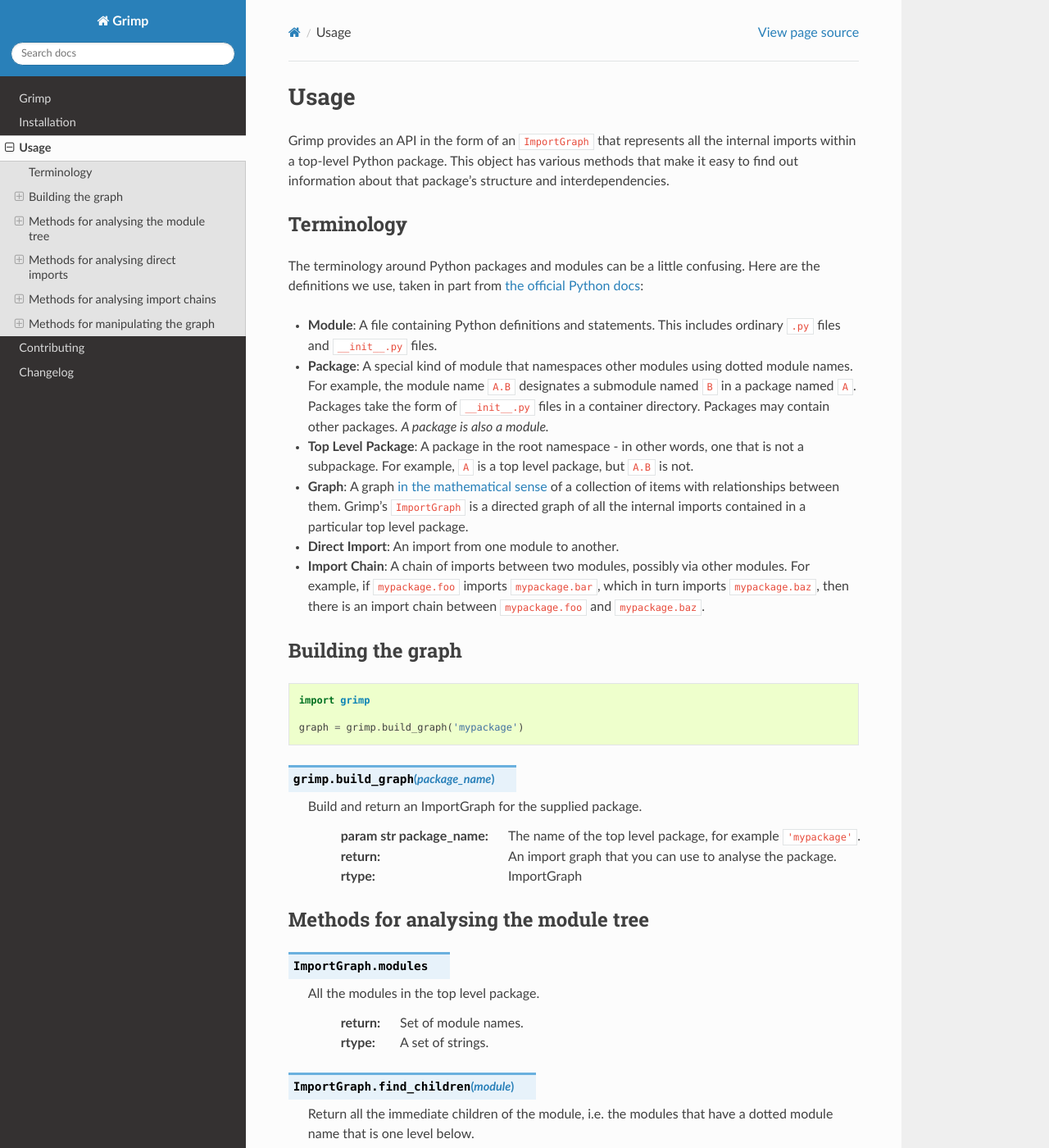
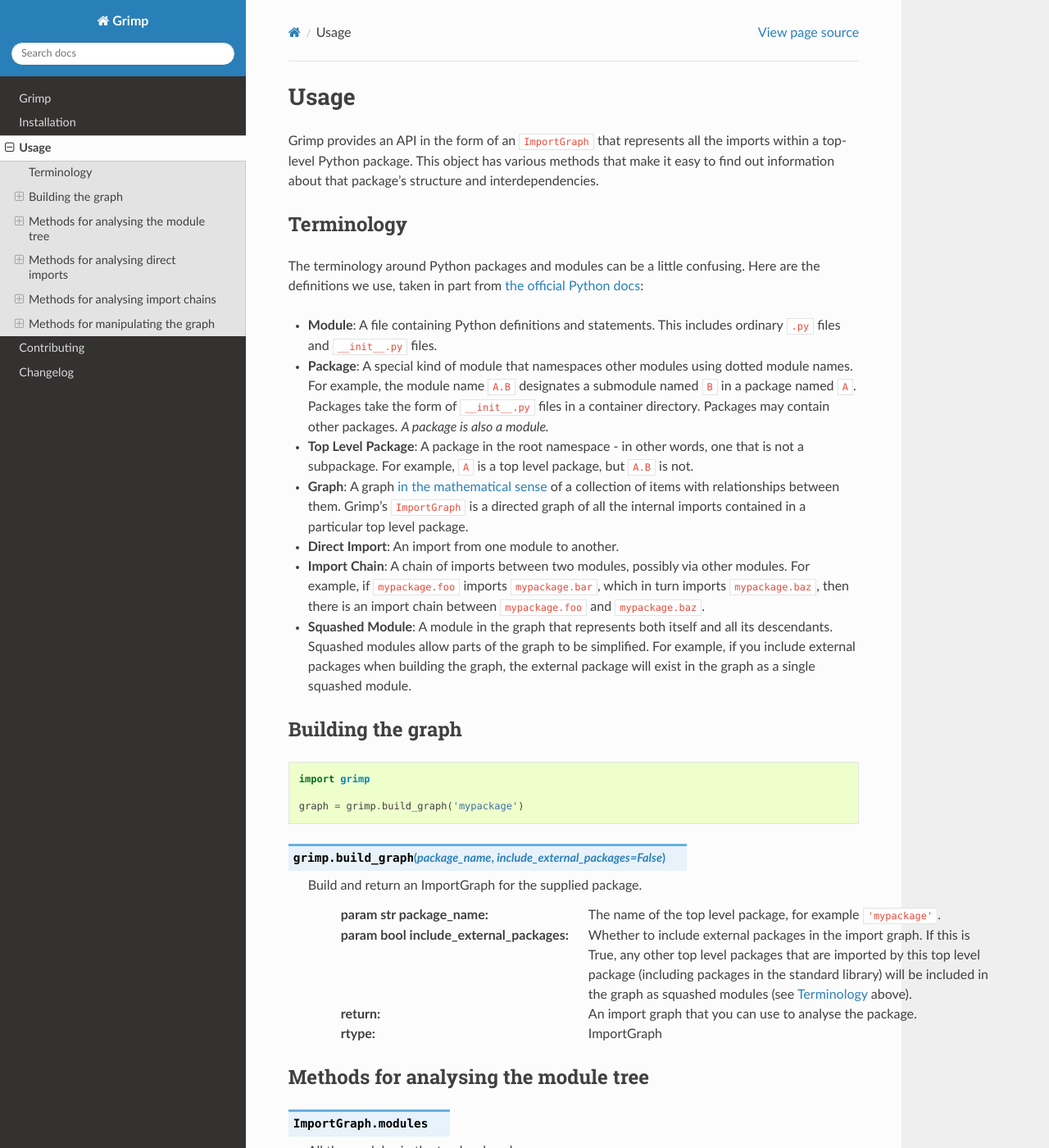
Before and after one commit to seddonym/grimp, a Sphinx documentation site: the page built from docs/usage.rst, in a window 1280 px wide and 1400 px high. Shown: the whole window at 82% size. Built offline with Sphinx 7.4.7 and the Read the Docs theme 2.0.0, drawn with Linux system fonts in a browser that asks for light colours; some of the changed text lies outside the part shown.

Commit message:
Documentation for external packages

```diff
--- a/docs/usage.rst
+++ b/docs/usage.rst
@@ -2,7 +2,7 @@
 Usage
 =====
 
-Grimp provides an API in the form of an ``ImportGraph`` that represents all the internal imports within a
+Grimp provides an API in the form of an ``ImportGraph`` that represents all the imports within a
 top-level Python package. This object has various methods that make it easy to find out information about
 that package's structure and interdependencies.
 
@@ -25,6 +25,9 @@ taken in part from `the official Python docs`_:
 - **Import Chain**: A chain of imports between two modules, possibly via other modules. For example, if
   ``mypackage.foo`` imports ``mypackage.bar``, which in turn imports ``mypackage.baz``, then there is an import chain
   between ``mypackage.foo`` and ``mypackage.baz``.
+- **Squashed Module**: A module in the graph that represents both itself and all its descendants. Squashed
+  modules allow parts of the graph to be simplified. For example, if you include external packages when building
+  the graph, the external package will exist in the graph as a single squashed module.
 
 .. _the official Python docs: https://docs.python.org/3/tutorial/modules.html
 .. _in the mathematical sense: https://en.wikipedia.org/wiki/Graph_(discrete_mathematics)
@@ -39,11 +42,14 @@ Building the graph
 
     graph = grimp.build_graph('mypackage')
 
-.. py:function:: grimp.build_graph(package_name)
+.. py:function:: grimp.build_graph(package_name, include_external_packages=False)
 
    Build and return an ImportGraph for the supplied package.
 
     :param str package_name: The name of the top level package, for example ``'mypackage'``.
+    :param bool include_external_packages: Whether to include external packages in the import graph. If this is True,
+        any other top level packages that are imported by this top level package (including packages in the
+        standard library) will be included in the graph as squashed modules (see `Terminology`_ above).
     :return: An import graph that you can use to analyse the package.
     :rtype: ImportGraph
 
@@ -178,11 +184,12 @@ Methods for analysing import chains
 Methods for manipulating the graph
 ----------------------------------
 
-.. py:function:: ImportGraph.add_module(module)
+.. py:function:: ImportGraph.add_module(module, is_squashed=False)
 
     Add a module to the graph.
 
     :param str module: The name of a module, for example ``'mypackage.foo'``.
+    :param bool is_squashed: If True, the module should be treated as a 'squashed module' (see `Terminology`_ above).
     :return: None
 
 .. py:function:: ImportGraph.add_import(importer, imported, line_number=None, line_contents=None)
--- a/setup.py
+++ b/setup.py
@@ -23,7 +23,7 @@ setup(
     name='grimp',
     version='1.0b5',
     license='BSD 2-Clause License',
-    description="Builds a graph of a Python project's internal dependencies.",
+    description="Builds a graph of a Python project's internal and external dependencies.",
     long_description=read('README.rst'),
     long_description_content_type='text/x-rst',
     author='David Seddon',
```
Also changed, not shown: README.rst (+12 -1 lines).
